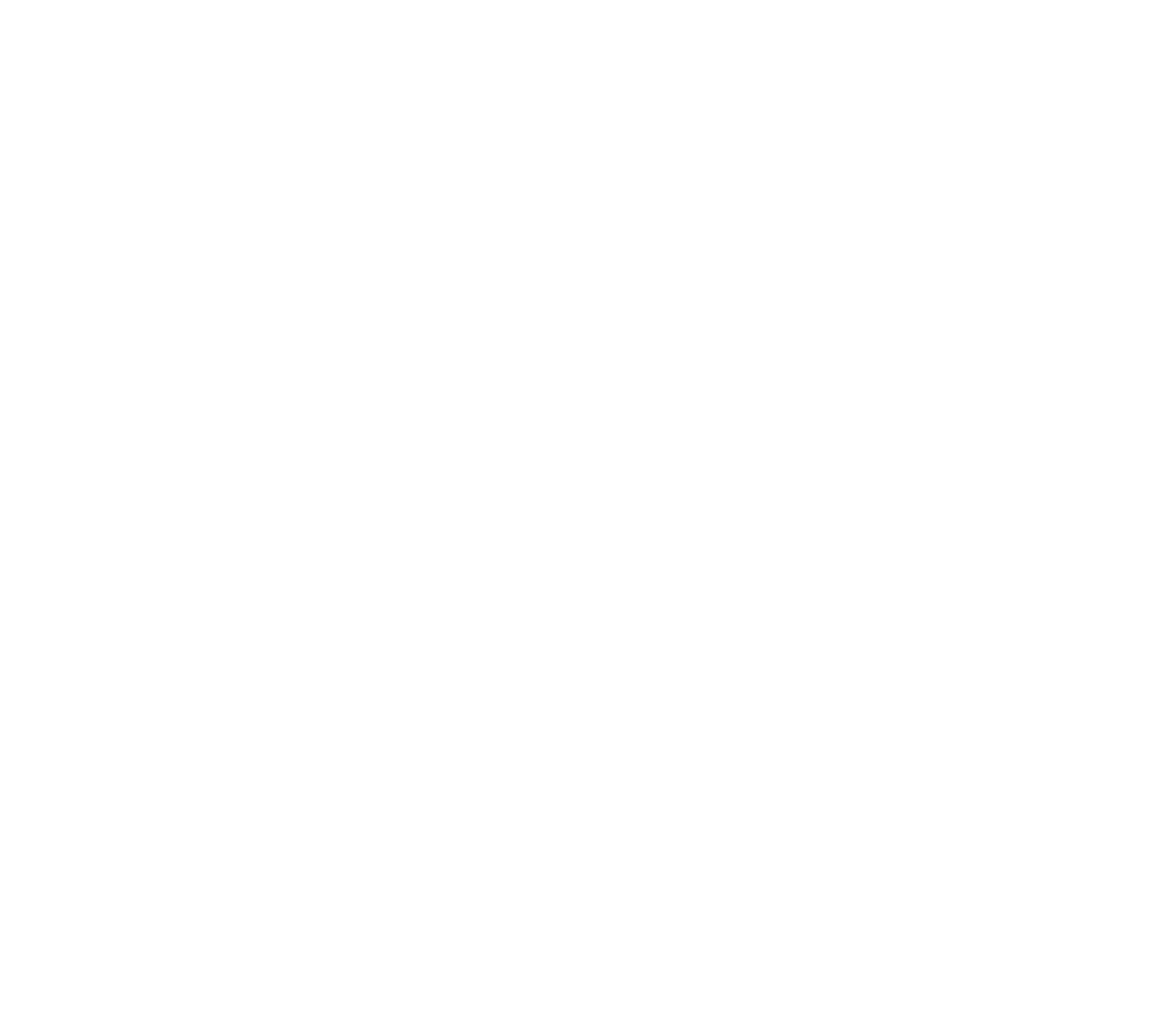
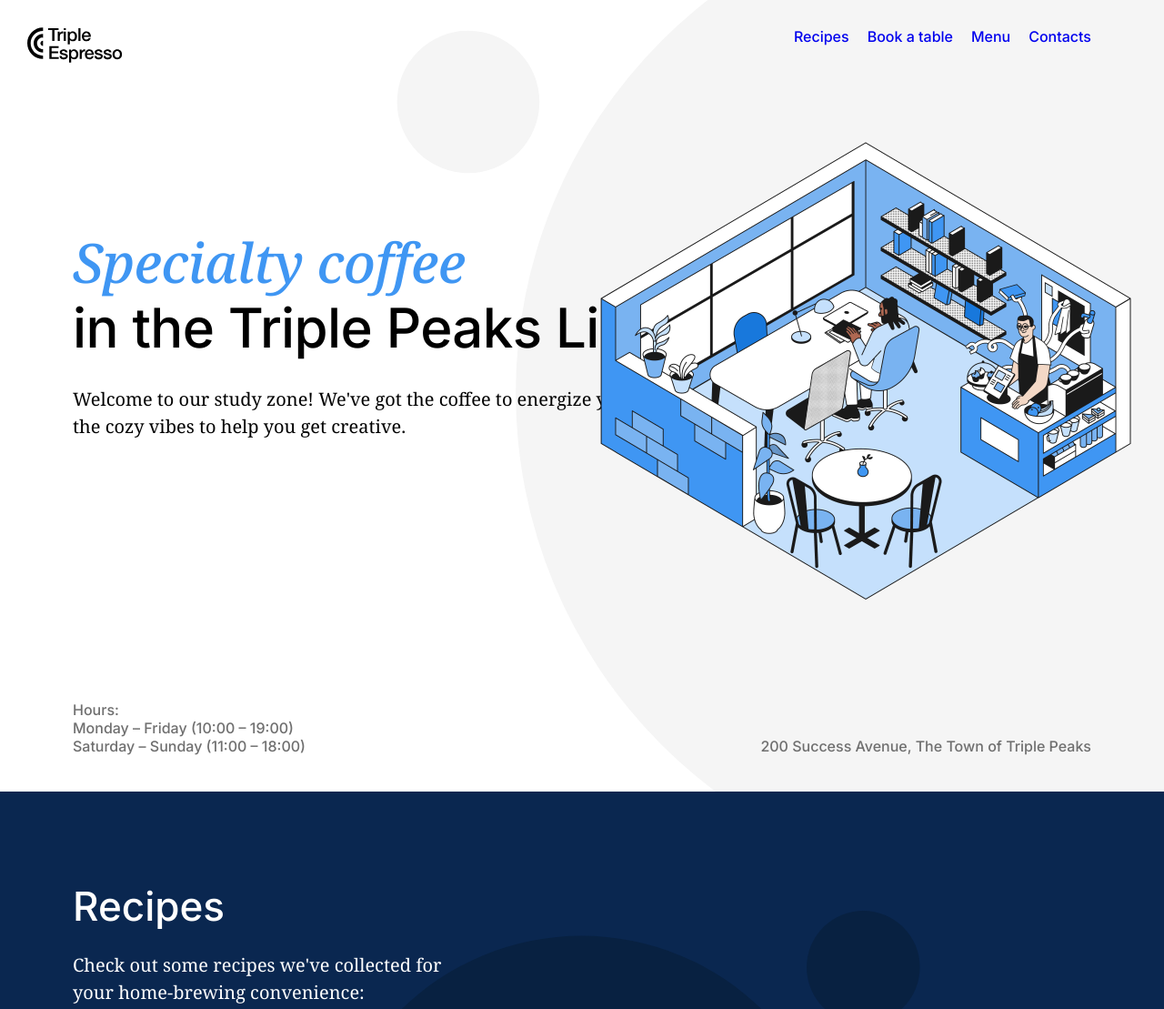
Before and after one commit to KTrav5/se_project_coffeeshop, a plain HTML site: page index.html in a window 1280 px wide. Shown: the top 1109 px of the page at 91% size. Before the commit the page ends 800 px from the top, so only its background shows below. Drawn offline with Linux system fonts and the light colour scheme.

Commit message:
Recipe section and videos

```diff
--- a/index.html
+++ b/index.html
@@ -25,14 +25,95 @@
   </head>
   <body>
     <div class="page">
-      <header class="header"></header>
+      <header class="header">
+        <nav class="nav">
+          <img
+            src="./images/logo_coffeeshop_dark.svg"
+            alt="Coffee Shop Logo"
+            class="nav__logo"
+          />
+          <ul class="nav__links">
+            <li>
+              <a href="recipes" class="nav__link">Recipes</a>
+            </li>
+            <li>
+              <a href="#book" class="nav__link">Book a table</a>
+            </li>
+            <li>
+              <a href="#menu" class="nav__link">Menu</a>
+            </li>
+            <li>
+              <a href="#contacts" class="nav__link">Contacts</a>
+            </li>
+          </ul>
+        </nav>
+        <h1 class="header__title">
+          <span class="header__span-accent">Specialty coffee</span>in the Triple
+          Peaks Library
+        </h1>
+        <p class="header__description">
+          Welcome to our study zone! We've got the coffee to energize you and
+          the cozy vibes to help you get creative.
+        </p>
+        <img
+          src="./images/inside_coffee_shop.png"
+          alt="Inside the Coffee Shop"
+          class="header__image"
+        />
+        <div class="header__footer">
+          <div>
+            <p class="header__paragraph">Hours:</p>
+            <p class="header__paragraph">Monday – Friday (10:00 – 19:00)</p>
+            <p class="header__paragraph">Saturday – Sunday (11:00 – 18:00)</p>
+          </div>
+          <p class="header__paragraph">
+            200 Success Avenue, The Town of Triple Peaks
+          </p>
+        </div>
+      </header>
       <main class="content">
-        <section class="recipes"></section>
+        <section id="recipes" class="recipes">
+          <h2 class="recipes__title">Recipes</h2>
+          <p class="recipes__subtitle">
+            Check out some recipes we've collected for your home-brewing
+            convenience:
+          </p>
+          <ul class="recipes__videos">
+            <li>
+              <iframe
+                width="560"
+                height="315"
+                src="https://www.youtube.com/embed/KtDrFhEHBJA?si=ThsukWMl4dvOWtE9"
+                title="YouTube video player"
+                allow="accelerometer; autoplay; clipboard-write; encrypted-media; gyroscope; picture-in-picture; web-share"
+                referrerpolicy="strict-origin-when-cross-origin"
+                allowfullscreen
+              ></iframe>
+              <p class="recipes__video-caption">
+                <span>Aeropress Iced Latte</span><span>1:53</span>
+              </p>
+            </li>
+            <li>
+              <iframe
+                width="560"
+                height="315"
+                src="https://www.youtube.com/embed/iOCVqodFP7g?si=R9oA37ndksryjznt"
+                title="YouTube video player"
+                allow="accelerometer; autoplay; clipboard-write; encrypted-media; gyroscope; picture-in-picture; web-share"
+                referrerpolicy="strict-origin-when-cross-origin"
+                allowfullscreen
+              ></iframe>
+              <p class="recipes__video-caption">
+                <span>Brew with a V60</span><span>2:11</span>
+              </p>
+            </li>
+          </ul>
+        </section>
         <section class="reservation"></section>
         <section class="menu"></section>
         <section class="about"></section>
       </main>
-      <footer class="footer"></footer>
+      <footer id="contacts" class="footer"></footer>
     </div>
   </body>
 </html>
--- a/pages/index.css
+++ b/pages/index.css
@@ -2,7 +2,134 @@
   min-width: 1100px;
   max-width: 1600px;
   margin: 0 auto;
-  font-family: Inter, Arial, sans-serif;
+  font-family: "Inter", "Arial", sans-serif;
   font-size: 16px;
   line-height: 20px;
 }
+
+.header {
+  padding: 30px 80px 40px;
+  background: center / cover no-repeat #fff
+    url("../images/background_header.svg");
+  height: 800px;
+  position: relative;
+  display: flex;
+  flex-direction: column;
+}
+
+.header__title {
+  margin: 183px 0 0;
+  max-width: 729px;
+  font-family: "Inter", "Arial", sans-serif;
+  font-weight: 500;
+  font-size: 60px;
+  line-height: 72px;
+  letter-spacing: -0.6px;
+}
+
+.header__span-accent {
+  font-family: "Noto Serif", "Times New Roman", serif;
+  font-style: italic;
+  color: #3f96f3;
+  display: block;
+}
+
+.header__description {
+  margin: 28px 0 0;
+  max-width: 683px;
+  font-family: "Noto Serif", "Times New Roman", serif;
+  font-size: 20px;
+  line-height: 30px;
+}
+
+.header__image {
+  position: absolute;
+  top: 124px;
+  right: 5px;
+  width: 646px;
+  height: 568px;
+}
+
+.header__footer {
+  display: flex;
+  justify-content: space-between;
+  margin-top: auto;
+  align-items: flex-end;
+}
+
+.header__paragraph {
+  margin: 0;
+  font-family: "Inter", "Arial", sans-serif;
+  font-weight: 500;
+  font-size: 16px;
+  line-height: 20px;
+  color: #6f6f6f;
+}
+
+.nav {
+  display: flex;
+  justify-content: space-between;
+}
+
+.nav__logo {
+  width: 105px;
+  height: 39px;
+  position: relative;
+  left: -50px;
+}
+
+.nav__links {
+  display: flex;
+  gap: 20px;
+  list-style-type: none;
+  padding: 0;
+  margin: 0;
+}
+
+.nav__link {
+  font-family: "Inter", "Arial";
+  font-weight: 500;
+  font-size: 16px;
+  line-height: 20px;
+  text-decoration: none;
+}
+
+.recipes {
+  color: #fff;
+  background: center / cover no-repeat #0a2750
+    url("../images/background_recipes.svg");
+  padding: 100px 80px 215px;
+}
+
+.recipes__title {
+  margin: 0 0 24px;
+  max-width: 580px;
+  font-family: "Inter", "Arial", sans-serif;
+  font-weight: 500;
+  font-size: 44px;
+  line-height: 52px;
+}
+
+.recipes__subtitle {
+  margin: 0 0 80px;
+  max-width: 438px;
+  font-family: "Noto Serif", "Times New Roman", serif;
+  font-size: 20px;
+  line-height: 30px;
+}
+.recipes__videos {
+  display: flex;
+  justify-content: center;
+  gap: 40px;
+  list-style-type: none;
+}
+
+.recipes__video-caption {
+  display: flex;
+  justify-content: space-between;
+  font-family: "Inter", "Arial", sans-serif;
+  font-weight: 500;
+  font-size: 20px;
+  line-height: 30px;
+  margin-top: 24px;
+}
```
